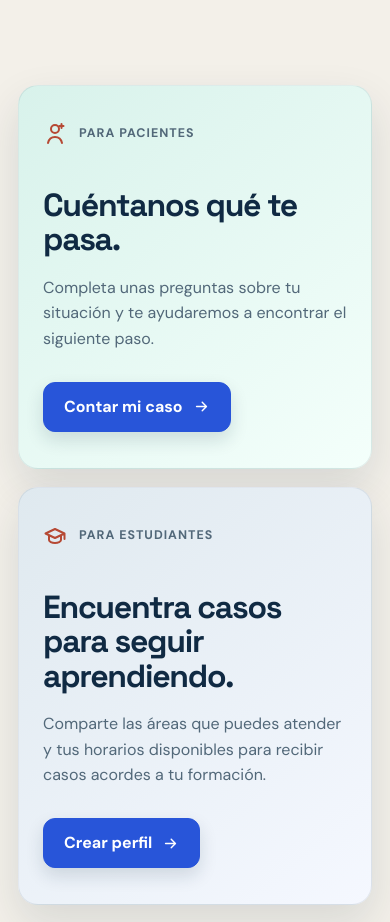
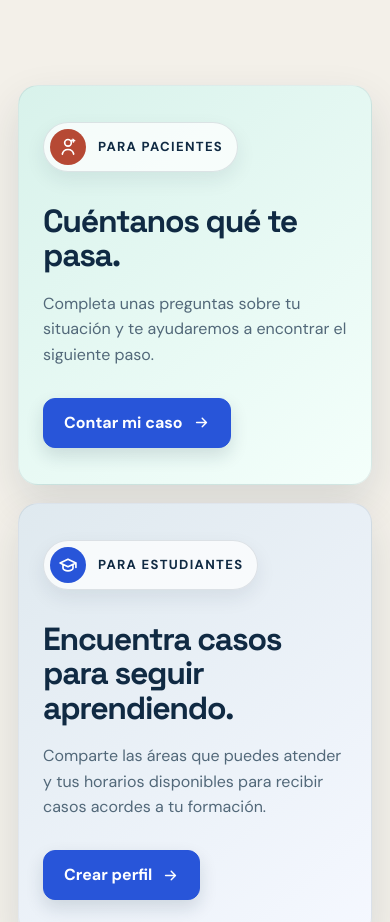
Before and after one commit to zkin1/capstone_dental-match, a React (Vite) app in the folder client/: page /landing in a window 390 px wide. Shown: the part 2380-3302 px from the top of the page. Built offline with nearby package versions, Linux system fonts and the light colour scheme; no server answers.

Commit message:
Diseño
Cambio tamaño de letra y diseño

```diff
--- a/client/src/App.css
+++ b/client/src/App.css
@@ -1123,3 +1123,52 @@ if ($current.Contains('Tarjetas para pacientes y estudiantes')) {
     border-radius: 20px;
   }
 }
+/* Etiquetas destacadas de pacientes y estudiantes */
+.landing-v2 .role-panel-top {
+  width: fit-content;
+  min-height: 56px;
+  gap: 12px;
+  margin-bottom: 48px;
+  padding: 8px 18px 8px 8px;
+  border: 1px solid rgba(16, 42, 67, .12);
+  border-radius: 999px;
+  background: rgba(255, 255, 255, .72);
+  box-shadow: 0 8px 20px rgba(16, 42, 67, .08);
+  color: var(--dm-text);
+  font-size: 1rem;
+  font-weight: 800;
+  letter-spacing: .1em;
+}
+
+.landing-v2 .role-panel-top .dm-icon {
+  box-sizing: border-box;
+  flex: 0 0 auto;
+  width: 40px;
+  height: 40px;
+  padding: 9px;
+  border-radius: 50%;
+  color: #fff;
+}
+
+.landing-v2 .role-panel-patient .role-panel-top .dm-icon {
+  background: var(--dm-danger-solid);
+}
+
+.landing-v2 .role-panel-student .role-panel-top .dm-icon {
+  background: var(--dm-action);
+}
+
+@media (max-width: 640px) {
+  .landing-v2 .role-panel-top {
+    min-height: 48px;
+    margin-bottom: 32px;
+    padding: 6px 14px 6px 6px;
+    font-size: .82rem;
+  }
+
+  .landing-v2 .role-panel-top .dm-icon {
+    width: 36px;
+    height: 36px;
+    padding: 8px;
+  }
+}
```
